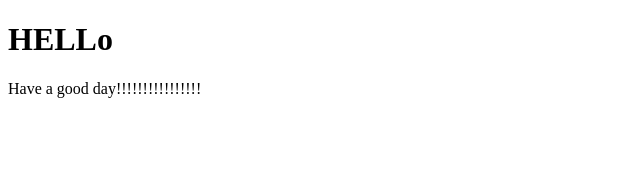
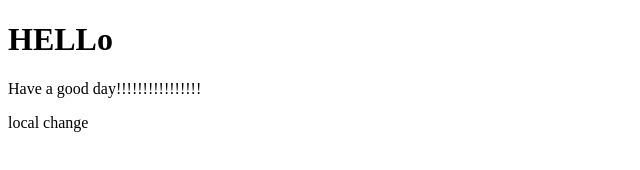
Before and after one commit to michal5442/ex5, a plain HTML site: page index.html in a window 1280 px wide. Shown: the full height of the page, 0-640 px from the left. Drawn offline with Linux system fonts and the light colour scheme.

Commit message:
add span

```diff
--- a/index.html
+++ b/index.html
@@ -8,5 +8,6 @@
 <body>
     <h1>HELLo</h1>
     <p>Have a good day!!!!!!!!!!!!!!!!</p>
+    <span>local change</span>
 </body>
 </html>
```
